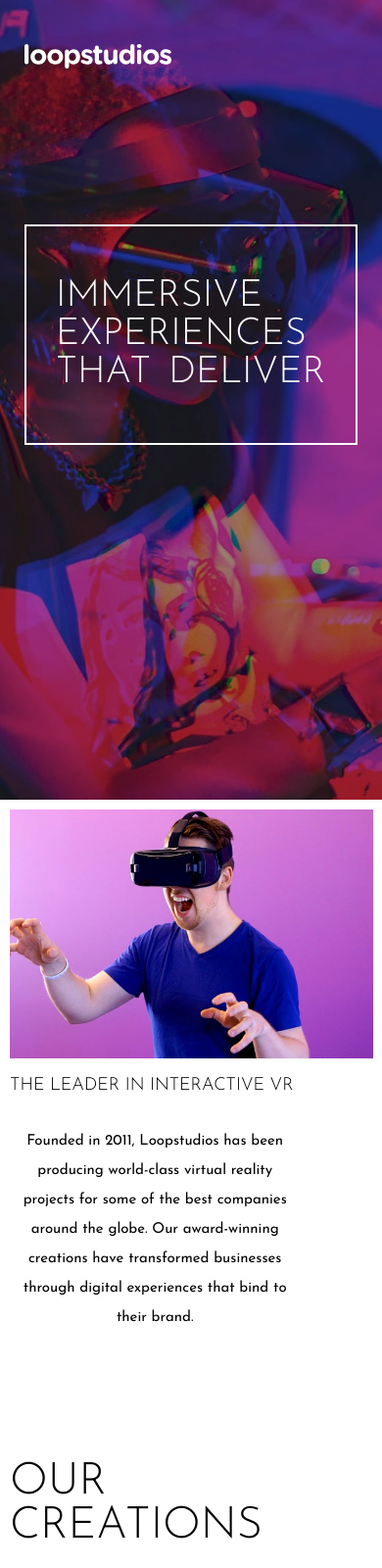
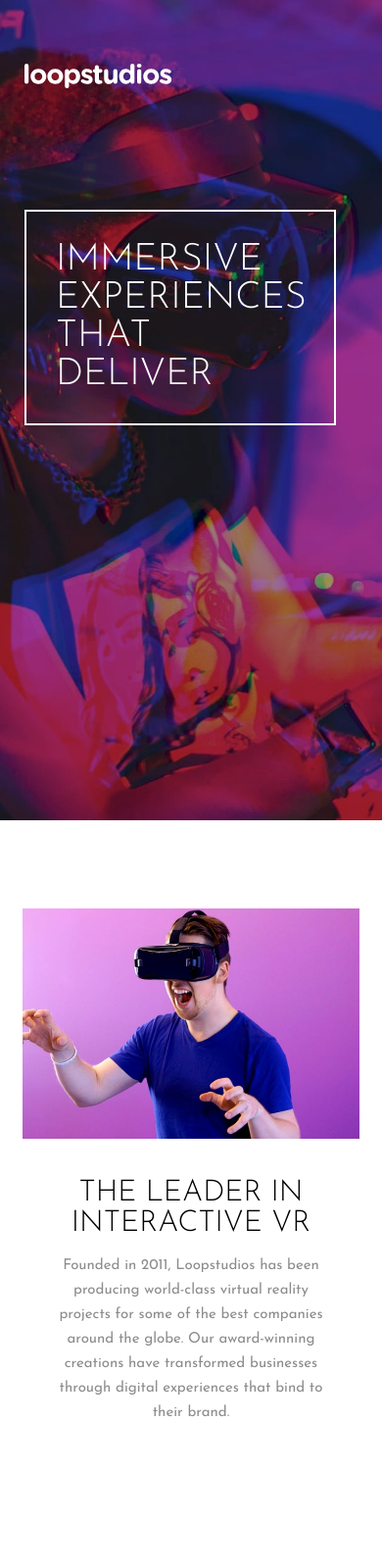
Before and after one commit to angel2424/LoopStudiosWebsite, a plain HTML site: page index.html in a window 390 px wide. Shown: the top 1600 px of the page at 98% size. Drawn offline with Linux system fonts and the light colour scheme.

Commit message:
final edits july 17th 1:30am

```diff
--- a/index.html
+++ b/index.html
@@ -29,7 +29,9 @@
         </ul>
       </nav>
     </div>
-    <h1 class="header-title">Immersive experiences that deliver</h1>
+    <div class="hero">
+      <h1 class="header-title">Immersive experiences that deliver</h1
+    ></div>
   </header>
 <!-- HOME ABOUT SECTION -->
   <section class="home-about">
@@ -82,7 +84,7 @@
         <h4>Make it fisheye</h4></a>
       </div>
     </div>
-    <button class="phone-button"><a href="#">See all</a></button>
+    <button class="oc-phone-button"><a href="#">See all</a></button>
   </section>
   <footer>
     <div class="logo-sm-icons">
--- a/style.css
+++ b/style.css
@@ -12,7 +12,7 @@ body {
 /* ------- HEADER ------- */
 
 header {
-    height: 98vh;
+    min-height: 98vh;
     background-image: linear-gradient(rgba(0, 0, 0, 0.3),
     rgba(0, 0, 0, 0.5)),url(images/desktop/image-hero.jpg);
     background-repeat: no-repeat;
@@ -62,7 +62,7 @@ header {
     font-weight: 300;
     text-transform: uppercase;
     word-spacing: 6px;
-    font-size: 6.5rem;
+    font-size: clamp(2.5rem , 5vw, 6.5rem);
     color: #fff;
     margin: 60px 20px;
     padding: 30px 30px;
@@ -113,6 +113,9 @@ header {
     font-weight: 300;
     font-size: 4.5rem;
     text-transform: uppercase;
+}
+.oc-phone-button {
+    display: none;
 }
 .oc-title-button button {
     width: 185px;
@@ -251,14 +254,11 @@ footer {
 
 
 /* ------- MEDIA QUERIES ------ */
-@media (min-width: 375px) {
+@media screen and (max-width: 400px){
     header {
         background-image: url(images/mobile/image-hero.jpg);
         padding: 5px;
-        height: 95.5vh;
-    }
-    .navbar {
-        padding: 40px 20px;
+        overflow: hidden;
     }
     .nav-logo img{
         height: 25px;
@@ -267,32 +267,48 @@ footer {
         display: none;
     }
     .header-title{
-        width: auto;
+        min-width: 65vw;
+        height: auto;
         font-size: 3.8rem;
-        height: 20%;
-        margin-top: 115px;
     }
+
+    /*----- HOME ABOUT SECTION -----*/
+
     .home-about {
-        display: grid;
+        display: flex;
+        flex-direction: column;
         align-items: center;
-        padding: 10px;
+        overflow: hidden;
+        padding: 90px 10px;
     }
     .home-about img{
         content: url("images/mobile/image-interactive.jpg");
-        width: 95vw;
+        width: 88vw;
     }
     .home-about-title-caption {
-        display: contents;
-        padding: 0;
+        display: flex;
+        flex-direction: column;
+        justify-content: center;
+        align-items: center;
+        margin: 0;
+        padding: 10px;
+        width: 85vw;
+    }
+    .home-about-title-caption h3{
+        font-size: 3rem;
+        text-align: center;
+        margin-bottom: 0;
 
     }
-    .home-about-title-caption h3{
-        font-size: 1.8rem;
+    .home-about-title-caption p{
+        text-align: center;
+        line-height: 25px;
+        width: 75vw;
+        color: hsl(0, 0%, 55%);
     }
-    .home-about-title-caption p{
-        width: 80%;
-        text-align: center;
-    }
+
+    /* ----- OUR CREATIONS SECTION ----- */
+
     .our-creations {
         display: grid;
         padding: 0px 10px;
```
